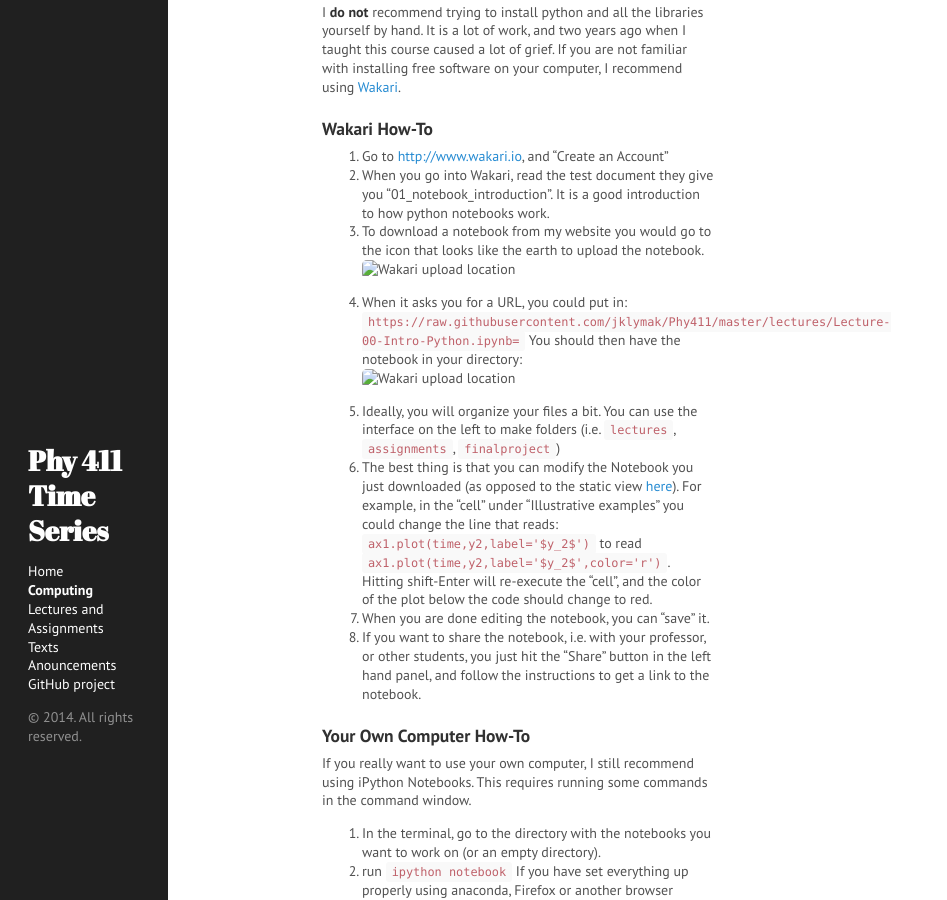
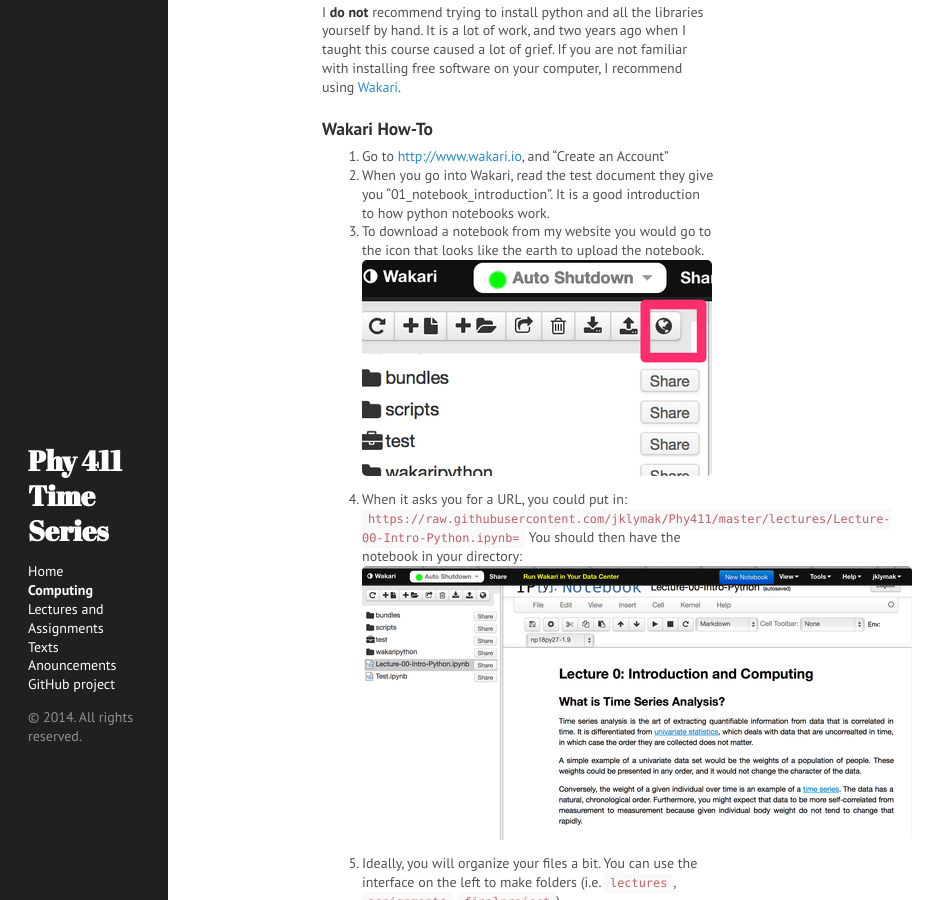
Before and after one commit to jklymak/Phy411, a Jekyll site: the page built from Computing.md, in a window 1280 px wide and 900 px high, scrolled down 1714 px. Shown: the whole window, without its empty margins (0-947 px from the left). Built offline with Jekyll 4.4.1, drawn with Linux system fonts in a browser that asks for light colours; Markdown is read by kramdown in place of the engine named in the settings.

Commit message:
Large edits in Computing; added figs

```diff
--- a/Computing.md
+++ b/Computing.md
@@ -57,9 +57,9 @@
   1. Go to [http://www.wakari.io](http://www.wakari.io), and "Create an Account"
   2. When you go into Wakari, read the test document they give you "01_notebook_introduction".  It is a good introduction to how python notebooks work.
   3. To download a notebook from my website you would go to the icon that looks like the earth to upload the notebook.
-![Wakari upload location](figs/Wakari_resize.png)
+![Wakari upload location](/figs/Wakari_resize.png)
   4. When it asks you for a URL, you could put in: `https://raw.githubusercontent.com/jklymak/Phy411/master/lectures/Lecture-00-Intro-Python.ipynb=`  You should then have the notebook in your directory:
-![Wakari upload location](figs/Wakari2_resize.png)
+![Wakari upload location](/figs/Wakari2_resize.png)
   5. Ideally, you will organize your files a bit.  You can use the interface on the left to make folders (i.e. `lectures`, `assignments`, `finalproject`)
   6. The best thing is that you can modify the Notebook you just downloaded (as opposed to the static view [here](http://nbviewer.ipython.org/github/jklymak/Phy411/blob/master/lectures/Lecture-00-Intro-Python.ipynb)).  For example, in the "cell" under "Illustrative examples" you could change the line that reads:
 `ax1.plot(time,y2,label='$y_2$')` to read `ax1.plot(time,y2,label='$y_2$',color='r')`.  Hitting shift-Enter will re-execute the "cell", and the color of the plot below the code should change to red.
```
Also changed, not shown: 2 other files.
